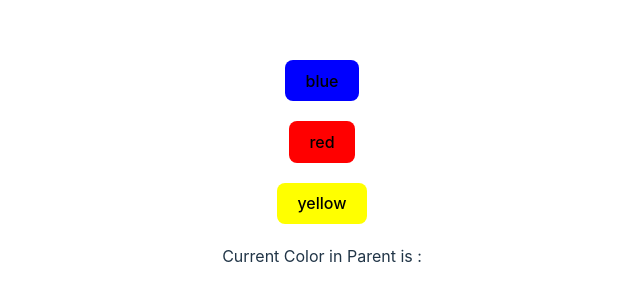
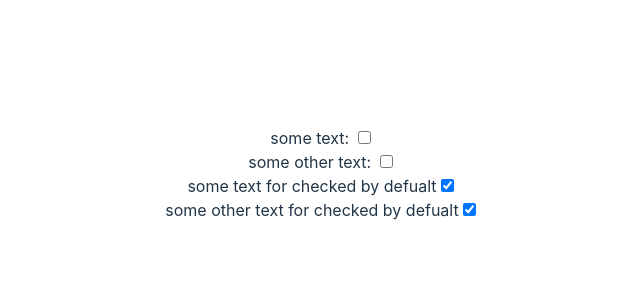
Before and after one commit to R3ter/ReactAssignments, a React (Vite) app: page / in a window 1280 px wide. Shown: the part 238-540 px from the top of the page, without its empty margins (318-958 px from the left). Built offline with nearby package versions, Linux system fonts and the light colour scheme.

Commit message:
Assinment.7.2_checkbox

```diff
--- a/src/App.jsx
+++ b/src/App.jsx
@@ -1,4 +1,5 @@
 import "./App.css";
+import CheckBox from "./Components/7.2_checkbox/CheckBox";
 import IncrementButton from "./Components/Assignment.6.1_increment/IncrementButton";
 import HideAdnSeek from "./Components/Assignment.6.2_hide_and_seek/HideAdnSeek";
 import ButtonColor from "./Components/Assignment.7.1_child_to_father_colors/ButtonColor";
@@ -13,7 +14,7 @@ import HelloWorld from "./Components/HelloWorld";
 function App() {
   return (
     <div className="App">
-      <Child_to_father_colors></Child_to_father_colors>
+      <CheckBox></CheckBox>
     </div>
   );
 }
--- /dev/null
+++ b/src/Components/7.2_checkbox/CheckBox.jsx
@@ -0,0 +1,17 @@
+export default () => {
+  return (
+    <div>
+      <br></br>
+      some text: <input type={"checkbox"} />
+      <br></br>
+      some other text: <input type={"checkbox"} />
+      <br></br>
+      some text for checked by defualt
+      <input type={"checkbox"} defaultChecked />
+      <br></br>
+      some other text for checked by defualt
+      <input type={"checkbox"} defaultChecked />
+      <br></br>
+    </div>
+  );
+};
```
